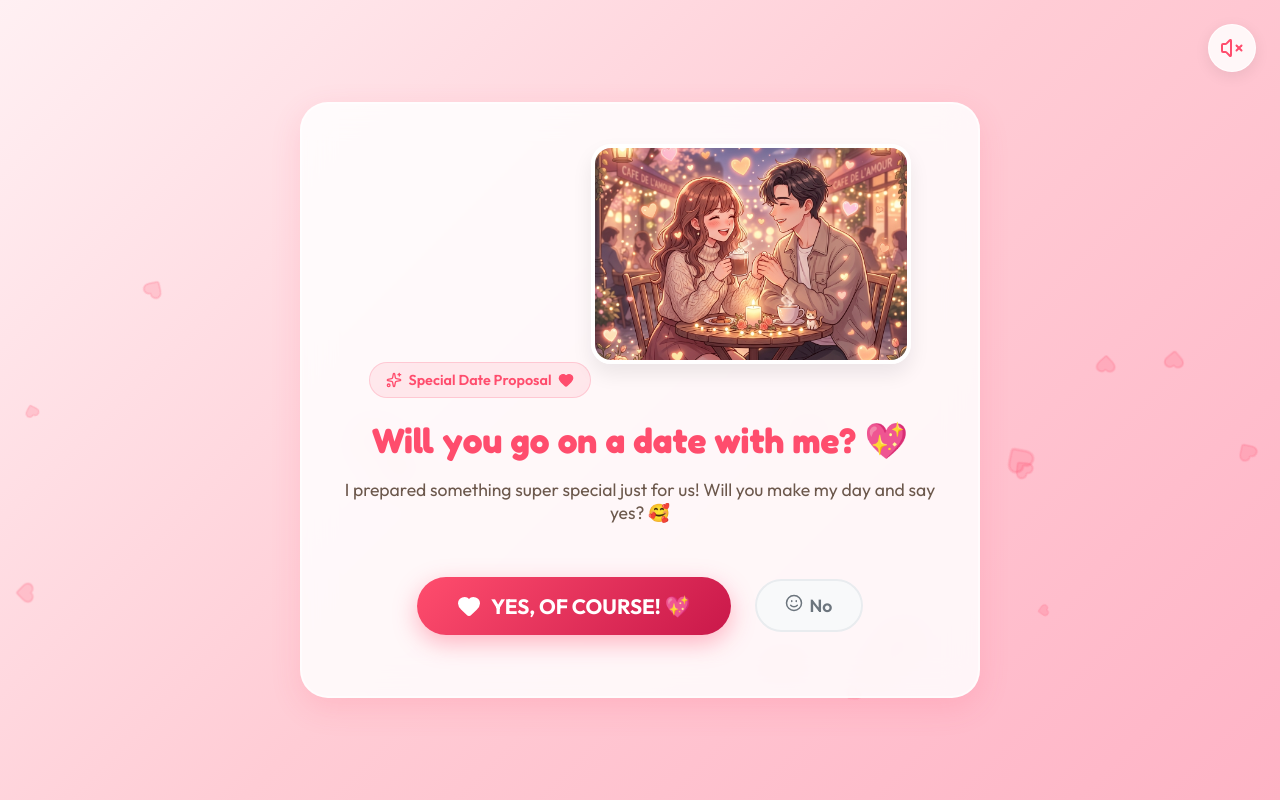
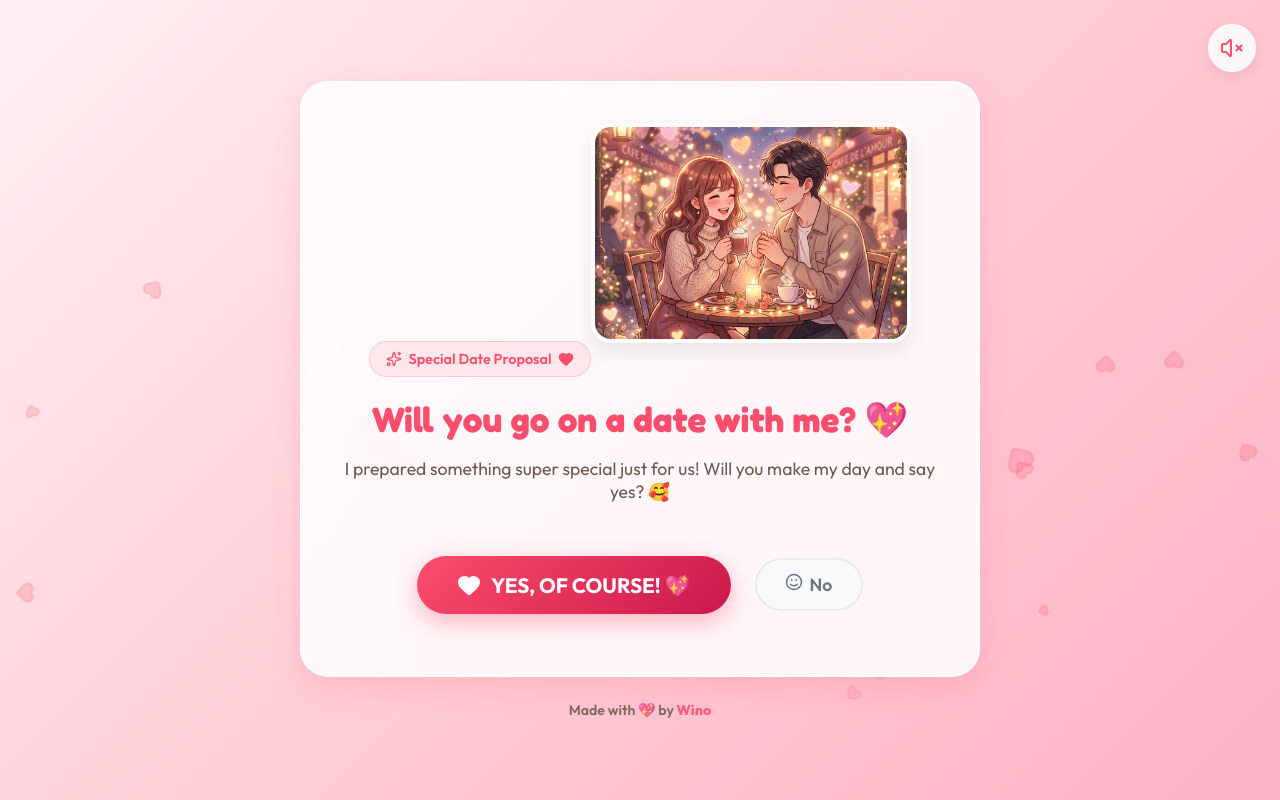
Before and after one commit to erwino24/SpecialDate, a React (Vite) app: page / in a window 1280 px wide. Built offline with nearby package versions, Linux system fonts and the light colour scheme.

Commit message:
Add Created by Wino credit footer

```diff
--- a/src/App.tsx
+++ b/src/App.tsx
@@ -29,7 +29,6 @@ export function App() {
 
   const toggleAudio = () => {
     if (!audioRef.current) {
-      // Gentle romantic melody URL or Web Audio synth fallback
       audioRef.current = new Audio('https://cdn.pixabay.com/download/audio/2022/05/27/audio_1808fbf07a.mp3?filename=romantic-piano-112199.mp3');
       audioRef.current.loop = true;
       audioRef.current.volume = 0.4;
@@ -129,6 +128,13 @@ export function App() {
           onReset={() => setStep(1)}
         />
       )}
+
+      {/* Created By Wino Footer */}
+      <footer style={{ marginTop: '1.5rem', textAlign: 'center', opacity: 0.85 }}>
+        <p style={{ fontSize: '0.88rem', fontWeight: 600, color: 'var(--text-muted)' }}>
+          Made with 💖 by <span style={{ color: 'var(--primary-rose)', fontWeight: 800 }}>Wino</span>
+        </p>
+      </footer>
     </main>
   );
 }
--- a/src/components/TicketStep.tsx
+++ b/src/components/TicketStep.tsx
@@ -88,6 +88,7 @@ export const TicketStep: React.FC<TicketStepProps> = ({
 👗 Vibe: ${outfitMood}
 ${customNote ? `💬 Notes: "${customNote}"` : ''}
 
+Created with 💖 by Wino
 I can't wait for our date! 🥰💖`;
 
   const handleCopy = () => {
@@ -100,7 +101,6 @@ I can't wait for our date! 🥰💖`;
     navigator.clipboard.writeText(summaryText);
     setCopiedMessenger(true);
     setTimeout(() => setCopiedMessenger(false), 3000);
-    // Try opening Messenger app / web
     window.open('https://m.me', '_blank');
   };
 
@@ -108,7 +108,6 @@ I can't wait for our date! 🥰💖`;
     navigator.clipboard.writeText(summaryText);
     setCopiedMessenger(true);
     setTimeout(() => setCopiedMessenger(false), 3000);
-    // Open Instagram DMs
     window.open('https://instagram.com/direct/inbox/', '_blank');
   };
 
@@ -189,6 +188,11 @@ I can't wait for our date! 🥰💖`;
             </div>
           </div>
         )}
+
+        {/* Ticket Footer Credit */}
+        <div style={{ marginTop: '1.2rem', paddingTop: '0.8rem', borderTop: '1px dashed #ffccd5', textAlign: 'center', fontSize: '0.82rem', color: 'var(--text-muted)', fontWeight: 600 }}>
+          Created with 💖 by <span style={{ color: 'var(--primary-rose)', fontWeight: 800 }}>Wino</span>
+        </div>
       </div>
 
       {copiedMessenger && (
```
